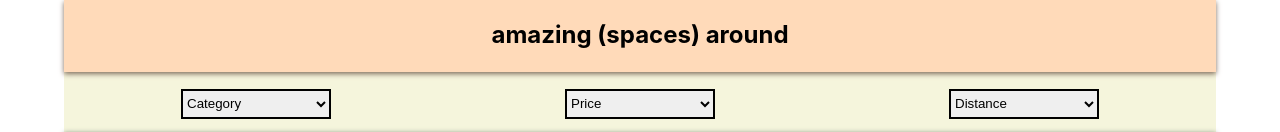
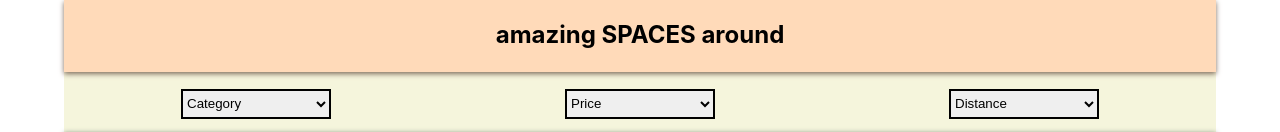
Before and after one commit to hfrauenkron/amazing-spaces-around, a React (Create React App) app: page / in a window 1280 px wide. Shown: the top 132 px of the page. Built offline with nearby package versions, Linux system fonts and the light colour scheme.

Commit message:
update readme

```diff
--- a/src/components/Header.js
+++ b/src/components/Header.js
@@ -3,7 +3,7 @@ import React from "react";
 function Header() {
   return (
     <header className="header">
-      <h2>amazing (spaces) around</h2>
+      <h2>amazing SPACES around</h2>
     </header>
   );
 }
```
Also changed, not shown: 1 other file (tests, documents, lock files or other folders).
